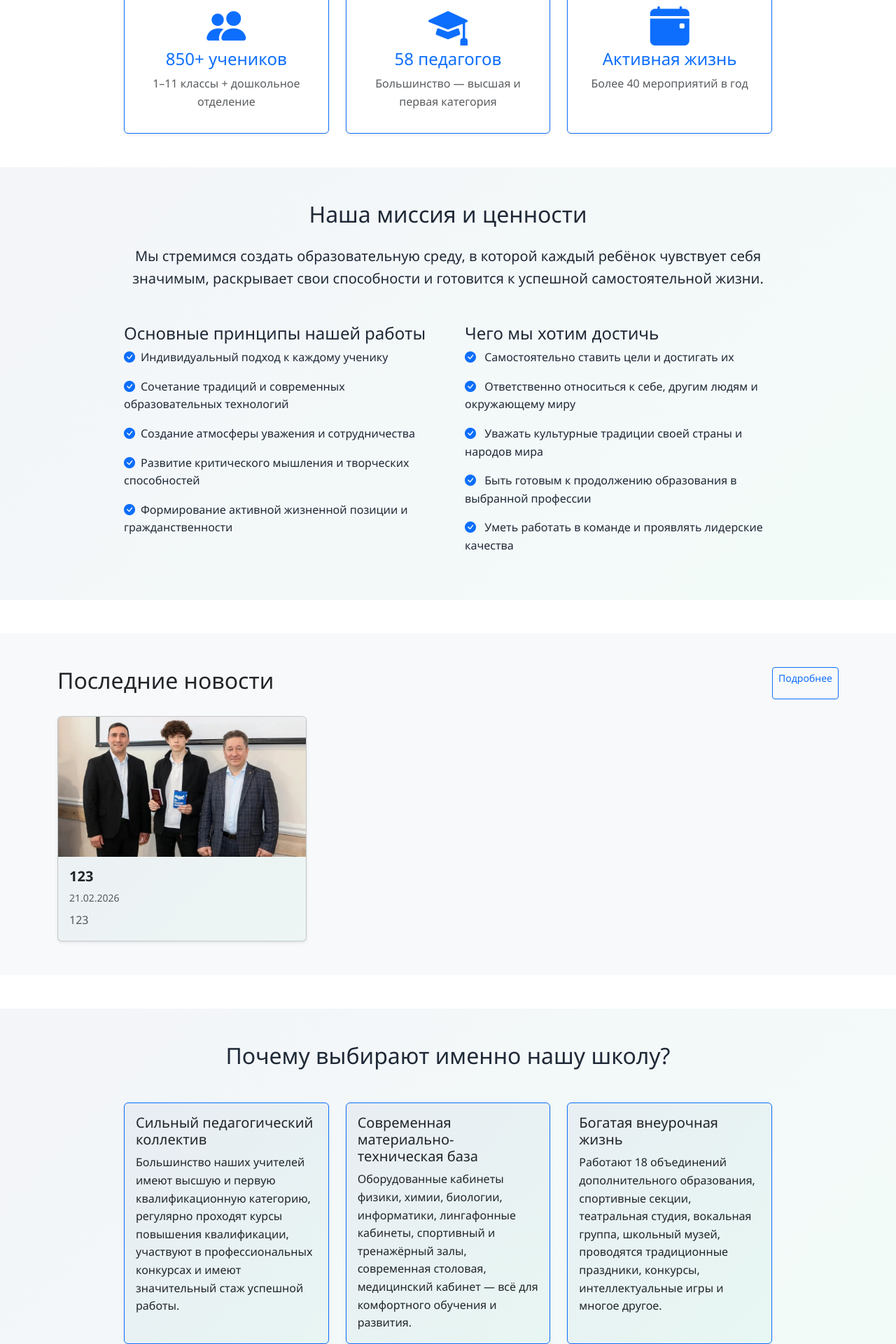
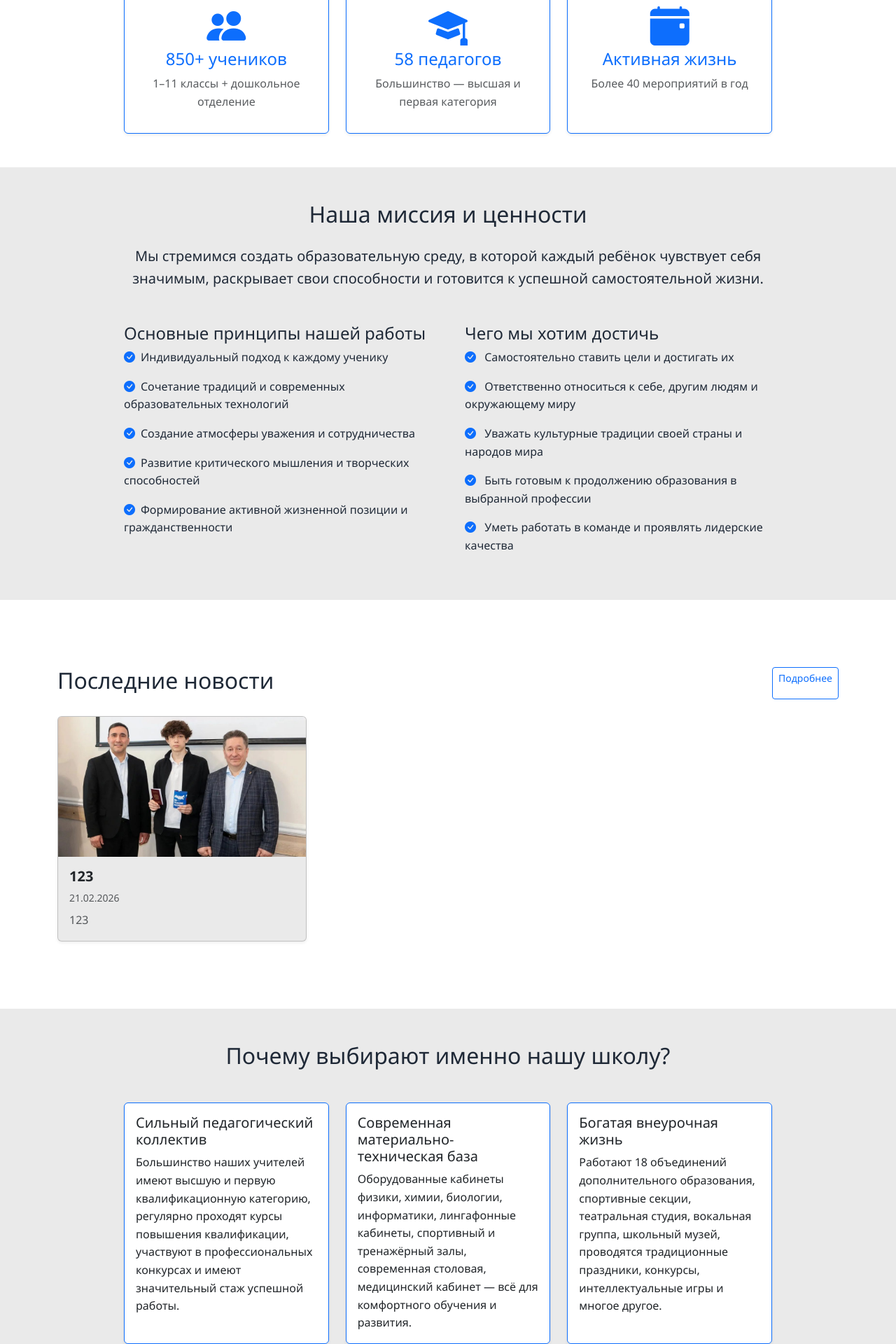
Before and after one commit to BadBemir/school-website, a PHP site: page / in a window 1280 px wide. Shown: the part 640-2560 px from the top of the page at 70% size. Run offline with PHP 8.4, Linux system fonts and the light colour scheme; data comes from the database, SQL or seed files in the repository.

Commit message:
change style

```diff
--- a/css/main.css
+++ b/css/main.css
@@ -8,7 +8,7 @@
   --school-orange: #f97316;
   --school-yellow: #fbbf24;
   --school-red: #ef4444;
-  --school-gray: #6b7280;
+  --school-gray: #cccccc6b;
   --school-light: #f8fafc;
   --border-radius: 8px;
 
@@ -101,6 +101,10 @@ body.dark-theme .btn-light:hover {
 
 body.dark-theme .hero-section {
   background: linear-gradient(135deg, rgba(30, 58, 138, 0.3), rgba(16, 185, 129, 0.1));
+}
+
+body .hero-section {
+  background-color: var(--school-gray);
 }
 
 
@@ -212,9 +216,7 @@ footer {
 .navbar-brand i {
   color: var(--school-yellow);
 }
-.hero-section {
-  background: linear-gradient(135deg, rgba(30, 58, 138, 0.05), rgba(16, 185, 129, 0.05));
-}
+
 .contact-icon-large {
   font-size: 2rem;
 }
--- a/index.php
+++ b/index.php
@@ -151,7 +151,7 @@ try {
 
 
       <section class="py-5">
-        <div class="album py-5 bg-light text-dark">
+        <div class="album py-5">
         <div class="container">
           <div class="d-flex justify-content-between mb-4">
           <h2>Последние новости</h2>
@@ -194,7 +194,7 @@ try {
 
               <div class="row g-4 mt-4">
                 <div class="col-md-6 col-lg-4">
-                  <div class="card h-100 border-primary hero-section shadow-sm">
+                  <div class="card h-100 border-primary shadow-sm">
                     <div class="card-body">
                       <h5 class="card-title">Сильный педагогический коллектив</h5>
                       <p class="card-text">Большинство наших учителей имеют высшую и первую квалификационную категорию, регулярно проходят курсы повышения квалификации, участвуют в профессиональных конкурсах и имеют значительный стаж успешной работы.</p>
@@ -203,7 +203,7 @@ try {
                 </div>
 
                 <div class="col-md-6 col-lg-4">
-                  <div class="card h-100 border-primary hero-section  shadow-sm">
+                  <div class="card h-100 border-primary  shadow-sm">
                     <div class="card-body">
                       <h5 class="card-title">Современная материально-техническая база</h5>
                       <p class="card-text">Оборудованные кабинеты физики, химии, биологии, информатики, лингафонные кабинеты, спортивный и тренажёрный залы, современная столовая, медицинский кабинет — всё для комфортного обучения и развития.</p>
@@ -212,7 +212,7 @@ try {
                 </div>
 
                 <div class="col-md-6 col-lg-4">
-                  <div class="card h-100 border-primary hero-section shadow-sm">
+                  <div class="card h-100 border-primary shadow-sm">
                     <div class="card-body">
                       <h5 class="card-title">Богатая внеурочная жизнь</h5>
                       <p class="card-text">Работают 18 объединений дополнительного образования, спортивные секции, театральная студия, вокальная группа, школьный музей, проводятся традиционные праздники, конкурсы, интеллектуальные игры и многое другое.</p>
```
Also changed, not shown: 1 other file.
